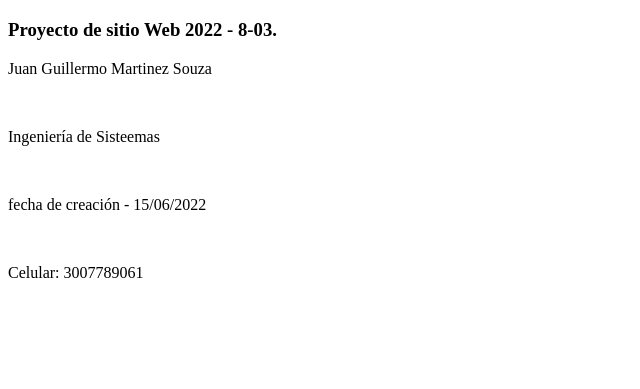
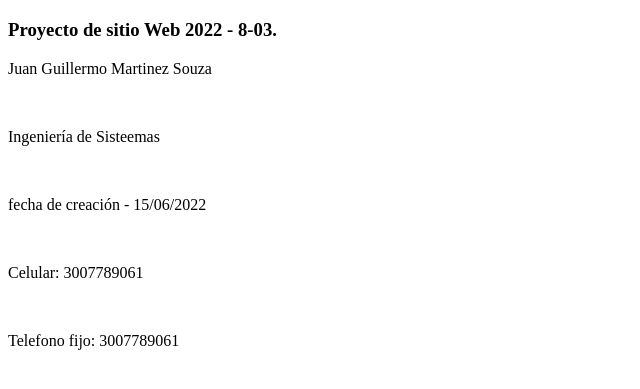
Before and after one commit to jgms01/DSW-JuanGuillermoMartinezSouza, a plain HTML site: page index.html in a window 1280 px wide. Shown: the part 61-450 px from the top of the page, without its empty margins (0-640 px from the left). Drawn offline with Linux system fonts and the light colour scheme.

Commit message:
Teléfono fijo
Se realizo cambio en la linea 17

```diff
--- a/index.html
+++ b/index.html
@@ -14,5 +14,6 @@
     <p>Ingeniería de Sisteemas</p><br>
     <p>fecha de creación - 15/06/2022</p><br>
     <p>Celular: 3007789061 </p><br>
+    <p>Telefono fijo: 3007789061 </p><br>
 </body>
 </html>
```
